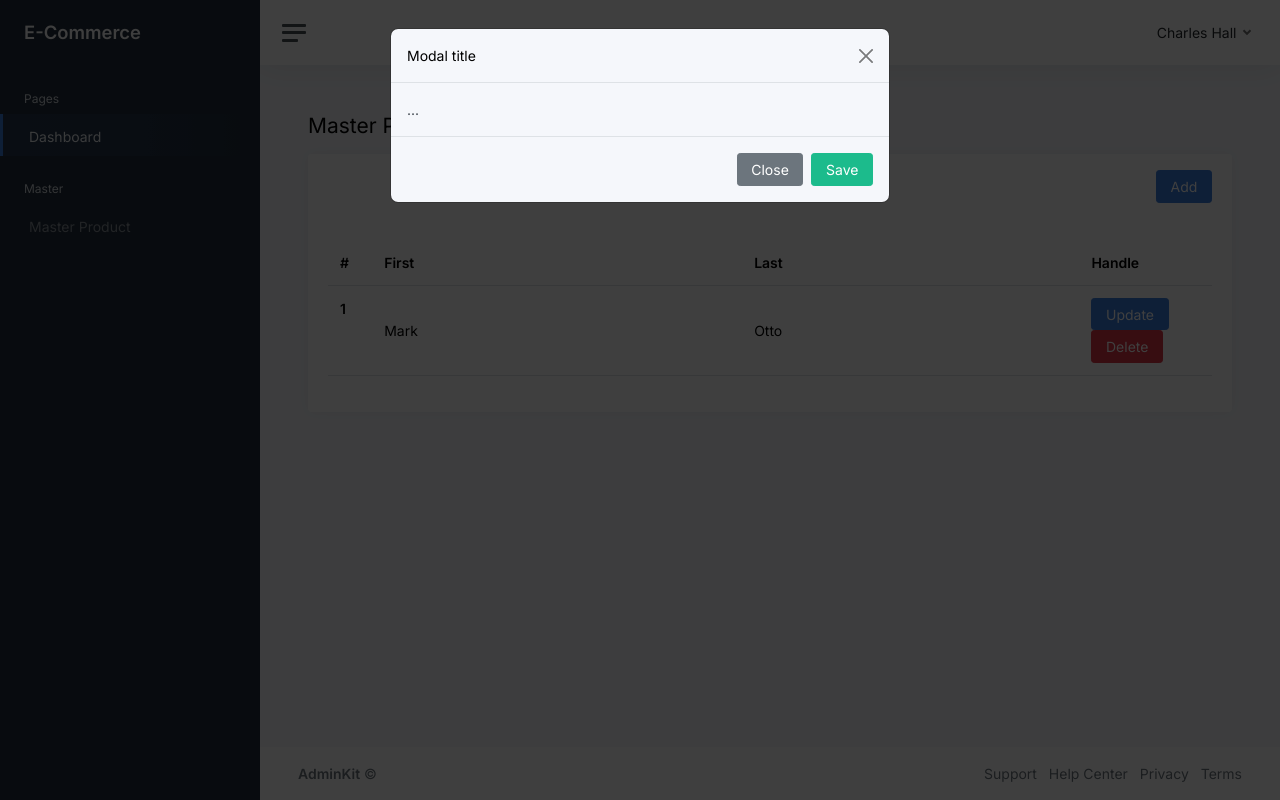
After one commit to Basreng27/TRIAL-DJANGO-E-COMMERCE, a Django app: page /ecommerce/product in a window 1280 px wide, after a click on "Add". The commit adds this page. Run offline with Django 5.2, Linux system fonts and the light colour scheme; some libraries are stand-ins or nearby versions.

Commit message:
DONE : Master Product View

```diff
--- /dev/null
+++ b/web/ecommerce/modules/master/product.py
@@ -0,0 +1,8 @@
+from django.shortcuts import render
+
+def product_view(request):
+    data = {
+        'title': 'Master Product'
+    }
+
+    return render(request, 'product/display.html', data)
--- /dev/null
+++ b/web/ecommerce/pages/product/display.html
@@ -0,0 +1,23 @@
+{% extends "template/template.html" %}
+
+{% block content %}
+    <div class="container-fluid p-0">
+        <h1 class="h3 mb-3">{{ title }}</h1>
+
+        <div class="row">
+            <div class="col-12">
+                <div class="card">
+                    <div class="card-header text-end">
+                        <button type="button" class="btn btn-primary" data-bs-toggle="modal" data-bs-target="#staticBackdrop">
+                            Add
+                        </button>
+                    </div>
+
+                    <div class="card-body">
+                        {% include "product/table.html" %}
+                    </div>
+                </div>
+            </div>
+        </div>
+    </div>
+{% endblock %}
--- /dev/null
+++ b/web/ecommerce/pages/product/table.html
@@ -0,0 +1,25 @@
+<table class="table table-hover">
+    <thead>
+        <tr>
+            <th width="5%">#</th>
+            <th>First</th>
+            <th>Last</th>
+            <th width="15%">Handle</th>
+        </tr>
+    </thead>
+    <tbody>
+        <tr>
+            <th scope="row">1</th>
+            <td>Mark</td>
+            <td>Otto</td>
+            <td>
+                <button type="button" class="btn btn-primary" data-bs-toggle="modal" data-bs-target="#staticBackdrop">
+                    Update
+                </button>
+                <button type="button" class="btn btn-danger" data-bs-toggle="modal" data-bs-target="#staticBackdrop">
+                    Delete
+                </button>
+            </td>
+        </tr>
+    </tbody>
+</table>
--- /dev/null
+++ b/web/ecommerce/pages/template/dashboard.html
@@ -0,0 +1,5 @@
+{% extends "template/template.html" %}
+
+{% block content %}
+    <h1>Dashboard</h1>
+{% endblock %}
--- /dev/null
+++ b/web/ecommerce/pages/template/modal.html
@@ -0,0 +1,18 @@
+<div class="modal fade" id="staticBackdrop" data-bs-backdrop="static" data-bs-keyboard="false" tabindex="-1" aria-labelledby="staticBackdropLabel" aria-hidden="true">
+    <div class="modal-dialog">
+        <div class="modal-content">
+            <div class="modal-header">
+                <h1   h1 class="modal-title fs-5" id="staticBackdropLabel">Modal title</h1>
+                <button type="button" class="btn-close" data-bs-dismiss="modal" aria-label="Close"></button>
+            </div>
+
+            <div class="modal-body">
+                ...
+            </div>
+            <div class="modal-footer">
+                <button type="button" class="btn btn-secondary" data-bs-dismiss="modal">Close</button>
+                <button type="button" class="btn btn-success">Save</button>
+            </div>
+        </div>
+    </div>
+</div>
--- a/web/ecommerce/pages/templates/sidebar.html
+++ b/web/ecommerce/pages/template/sidebar.html
@@ -6,11 +6,16 @@
 
     <ul class="sidebar-nav">
       <li class="sidebar-header">Pages</li>
-
       <li class="sidebar-item active">
         <a class="sidebar-link" href="{% url 'dashboard' %}">
-          <i class="align-middle" data-feather="sliders"></i>
           <span class="align-middle">Dashboard</span>
+        </a>
+      </li>
+
+      <li class="sidebar-header">Master</li>
+      <li class="sidebar-item">
+        <a class="sidebar-link" href="{% url 'product' %}">
+          <span class="align-middle">Master Product</span>
         </a>
       </li>
     </ul>
--- a/web/ecommerce/pages/templates/template.html
+++ b/web/ecommerce/pages/template/template.html
@@ -19,10 +19,12 @@
 
     {% load static %}
 
+    <!-- Bootsraps -->
+    <link href="https://cdn.jsdelivr.net/npm/bootstrap@5.3.3/dist/css/bootstrap.min.css" rel="stylesheet" integrity="sha384-QWTKZyjpPEjISv5WaRU9OFeRpok6YctnYmDr5pNlyT2bRjXh0JMhjY6hW+ALEwIH" crossorigin="anonymous">
     <link rel="preconnect" href="https://fonts.gstatic.com" />
     <link rel="canonical" href="https://demo-basic.adminkit.io/" />
 
-    <title>{% block title %} E-Commerce {% endblock %}</title>
+    <title>{% block title %} {{ title|default_if_none:"E-Commerce" }} {% endblock %}</title>
 
     <link href="{% static 'css/app.css' %}" rel="stylesheet" />
     <link
@@ -33,22 +35,26 @@
 
   <body>
     <div class="wrapper">
-      {% include "templates/sidebar.html" %}
+      {% include "template/sidebar.html" %}
 
       <div class="main">
-        {% include "templates/navbar.html" %}
+        {% include "template/navbar.html" %}
 
         <main class="content">
           {% block content %}
           {% endblock %}
         </main>
 
+        {% include "template/modal.html" %}
         <footer class="footer">
-          {% include "templates/footer.html" %}
+          {% include "template/footer.html" %}
         </footer>
       </div>
     </div>
 
-    <script src="{% static "js/app.js" %}"></script>
+    <!-- Bootsraps -->
+    <script src="https://cdn.jsdelivr.net/npm/bootstrap@5.3.3/dist/js/bootstrap.bundle.min.js" integrity="sha384-YvpcrYf0tY3lHB60NNkmXc5s9fDVZLESaAA55NDzOxhy9GkcIdslK1eN7N6jIeHz" crossorigin="anonymous"></script>
+
+    <script src="{% static 'js/app.js' %}"></script>
   </body>
 </html>
--- a/web/ecommerce/pages/templates/dashboard.html
+++ /dev/null
@@ -1,4 +0,0 @@
-{% extends "templates/template.html" %} {% block title %} Dashboard E-Commerce
-{% endblock %} {% block content %}
-<h1>Dashboard</h1>
-{% endblock %}
--- a/web/ecommerce/urls.py
+++ b/web/ecommerce/urls.py
@@ -2,5 +2,6 @@ from django.urls import path
 from . import views
 
 urlpatterns = [
-    path('/', views.dashboard, name='dashboard')
+    path('/', views.dashboard, name='dashboard'),
+    path('/product', views.product, name='product')
 ]
--- a/web/ecommerce/views.py
+++ b/web/ecommerce/views.py
@@ -1,9 +1,18 @@
 from django.shortcuts import render
 from .modules.auth.login import login_view
+from .modules.master.product import product_view
 
-# Create your views here.
+def dashboard(request):
+    data = {
+        'title': "Dashboard"
+    }
+
+    return render(request, 'template/dashboard.html', data)
+
+# Auth
 def login(request):
     return login_view(request)
 
-def dashboard(request):
-    return render(request, 'templates/dashboard.html')
+# Master
+def product(request):
+    return product_view(request)
```
Also changed, not shown: web/ecommerce/pages/template/footer.html (renamed from web/ecommerce/pages/templates/footer.html), web/ecommerce/pages/template/navbar.html (renamed from web/ecommerce/pages/templates/navbar.html).
